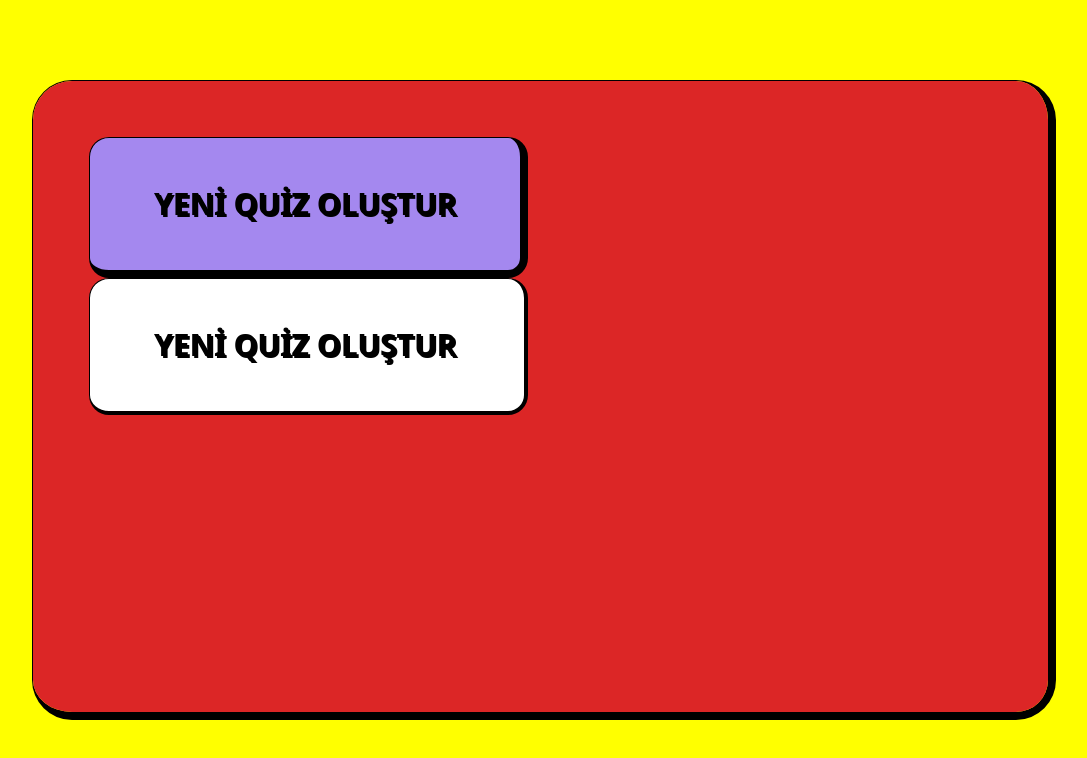
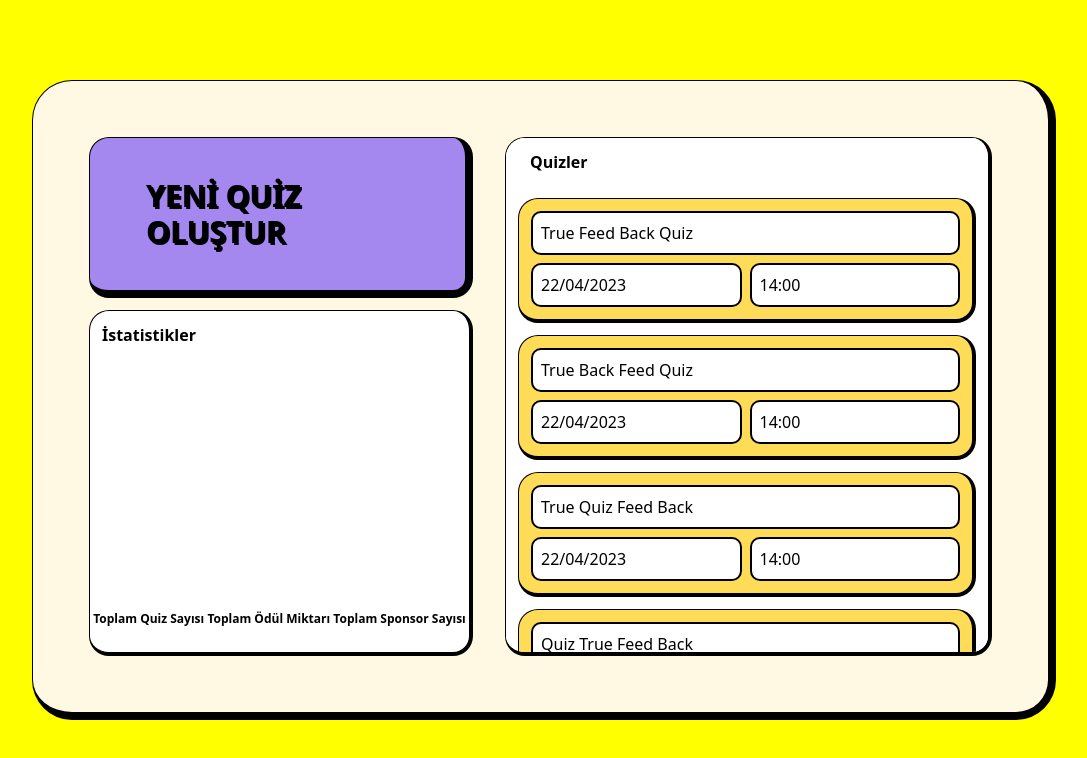
Before and after one commit to CryptQuiz/client, a Next.js app: page /dashboard in a window 1280 px wide. Shown: the top 758 px of the page, without its empty margins (96-1183 px from the left). Built offline with nearby package versions, Linux system fonts and the light colour scheme.

Commit message:
created: dashboard

```diff
--- a/app/dashboard/components/AddQuiz.jsx
+++ b/app/dashboard/components/AddQuiz.jsx
@@ -2,8 +2,8 @@ import React from 'react'
 import Image from 'next/image'
 const AddQuiz = () => {
   return (
-    <div className=' py-12 px-16 bg-neu-purple2 rounded-20 border border-black border-r-8 border-b-8'>
-    <div className='text-3xl font-bold '><span className='drop-shadow-[2px_2px_rgba(0,0,0,40)]'>YENİ QUİZ OLUŞTUR</span></div>
+    <div className='flex-grow py-10 px-14 bg-neu-purple2 rounded-20 border border-black border-r-8 border-b-8'>
+    <div className='text-3xl font-bold '><span className='drop-shadow-[2px_2px_rgba(0,0,0,40)] flex justify-center items-center '>YENİ QUİZ OLUŞTUR</span></div>
     </div>
   )
 }
--- /dev/null
+++ b/app/dashboard/components/Quiz.jsx
@@ -0,0 +1,15 @@
+import React from "react";
+
+const Quiz = ({items}) => {
+  return (
+    <div className="flex flex-col w-auto overflow-hidden p-3 space-y-2 bg-neu-orange text-black rounded-20 border border-black border-r-4 border-b-4">
+      <div className="border-[2px] border-black p-2 bg-white rounded-10">{items.name}</div>
+      <div className="flex flex-row space-x-2 w-full">
+        <div className="border-[2px] border-black p-2 w-[50%] bg-white rounded-10">22/04/2023</div>
+        <div className="border-[2px] border-black p-2 w-[50%] bg-white rounded-10">14:00</div>
+      </div>
+    </div>
+  );
+};
+
+export default Quiz;
--- a/app/dashboard/components/Quizs.jsx
+++ b/app/dashboard/components/Quizs.jsx
@@ -0,0 +1,31 @@
+import React from 'react'
+import Quiz from './Quiz'
+const quizsArr=[{
+    name:"True Feed Back Quiz"
+},{
+    name:"True Back Feed  Quiz"
+},{
+    name:"True Quiz Feed Back "
+},{
+    name:" Quiz True Feed Back "
+}]
+const Quizs = () => {
+
+  return (
+    <div className='flex flex-col px-3 w-full space-y-3 h-full bg-white rounded-20 border border-black border-r-4 border-b-4 overflow-y-auto'>
+    <div className=' p-3'>
+      <span className='text-black font-bold text-12'>Quizler</span>
+
+    </div>
+
+    {quizsArr.map((i,index)=>(
+        <div key={index} className='gap-4'>
+        <Quiz items={i}/>
+        </div>
+    ))}
+
+  </div>
+  )
+}
+
+export default Quizs
--- a/app/dashboard/components/Statistics.jsx
+++ b/app/dashboard/components/Statistics.jsx
@@ -2,9 +2,16 @@ import React from 'react'
 
 const Statistics = () => {
   return (
-    <div className=' py-12 px-16 bg-white rounded-20 border border-black border-r-4 border-b-4'>
-    <div className='text-3xl font-bold '><span className='drop-shadow-[2px_2px_rgba(0,0,0,40)]'>YENİ QUİZ OLUŞTUR</span></div>
+    <div className='flex flex-col w-full h-full  bg-white rounded-20 border border-black border-r-4 border-b-4'>
+    <div className='flex-grow p-3'>
+      <span className='text-black font-bold text-12'>İstatistikler</span>
     </div>
+    <div className='flex flex-row py-6 justify-evenly text-black font-bold text-8'>
+      <span>Toplam Quiz Sayısı</span>
+      <span>Toplam Ödül Miktarı</span>
+    <span>Toplam Sponsor Sayısı</span>
+    </div>
+  </div>
   )
 }
 
--- a/app/dashboard/page.jsx
+++ b/app/dashboard/page.jsx
@@ -1,16 +1,19 @@
-import React from 'react'
-import AddQuiz from './components/AddQuiz'
-import Statistics from './components/Statistics'
+import React from "react";
+import AddQuiz from "./components/AddQuiz";
+import Statistics from "./components/Statistics";
+import Quizs from "./components/Quizs";
 const page = () => {
   return (
-    <div className='flex flex-row p-14 bg-red-600 h-full w-full'>
-      <div>
-        <AddQuiz/>
-        <Statistics/>
+    <div className="flex flex-row p-14 h-full space-x-8 w-full">
+      <div className=" h-full min-w-[30vw] overflow-hidden flex flex-col space-y-3">
+  <AddQuiz />
+  <Statistics />
+</div>
+      <div className="flex flex-col h-full w-full">
+        <Quizs />
       </div>
+    </div>
+  );
+};
 
-      </div>
-  )
-}
-
-export default page
+export default page;
--- a/app/globals.css
+++ b/app/globals.css
@@ -18,12 +18,18 @@
 }
 
 body {
+/* scroll barı kaldırır tüm projede kaldırır */
+  ::-webkit-scrollbar {
+    display: none; /* Safari and Chrome */
+  }
 
-  /* color: rgb(var(--foreground-rgb));
-  background: linear-gradient(
+
+  color: rgb(var(--foreground-rgb));
+    background: linear-gradient(
       to bottom,
       transparent,
       rgb(var(--background-end-rgb))
     )
-    rgb(var(--background-start-rgb)); */
+    rgb(var(--background-start-rgb));
+
 }
--- a/tailwind.config.js
+++ b/tailwind.config.js
@@ -34,9 +34,6 @@ module.exports = {
         "neu-brown" : "#C5773E",
         "neu-yellow3" : "#FBCB22",
         "neu-gray" : "#B0AFAA",
-
-
-
       },
       width: {
         '1080' : '1080',
@@ -46,9 +43,12 @@ module.exports = {
       },
       fontSize :{
         "40" : "2.5rem",
-        "32" : "2rem"
+        "32" : "2rem",
+        "12":"1rem",
+        "8":"0.75rem"
       },
       borderRadius: {
+        '10':'10px',
         '50': '50px',
         '40' : '40px',
         '20' : '20px',
```
